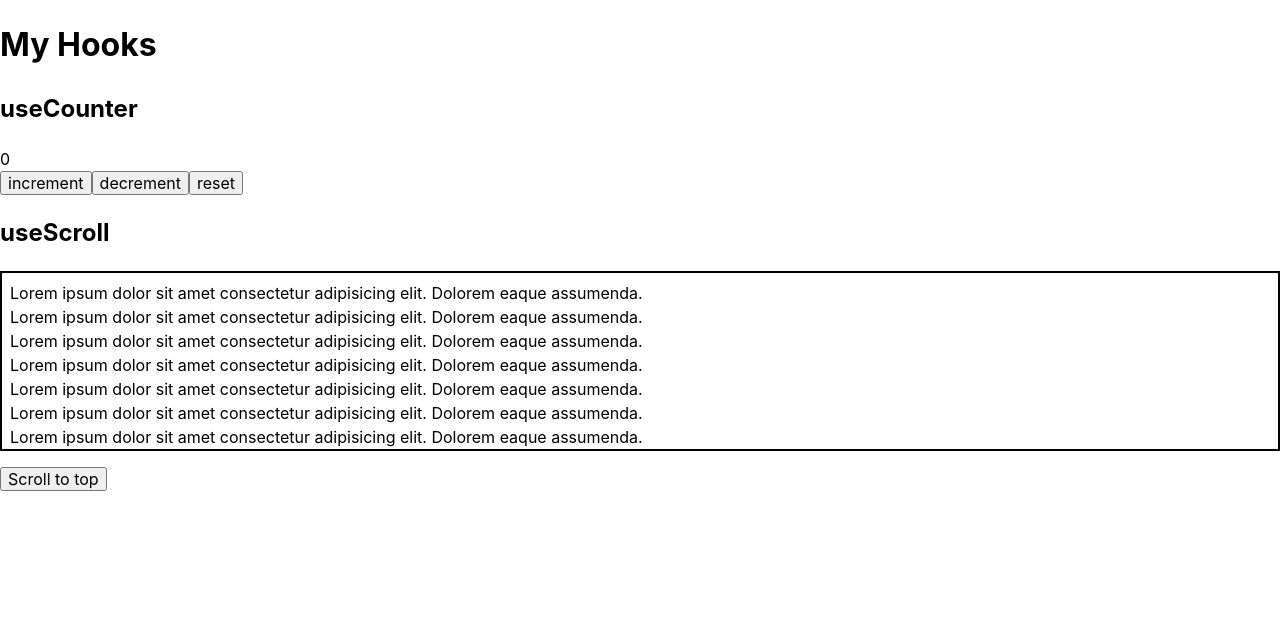
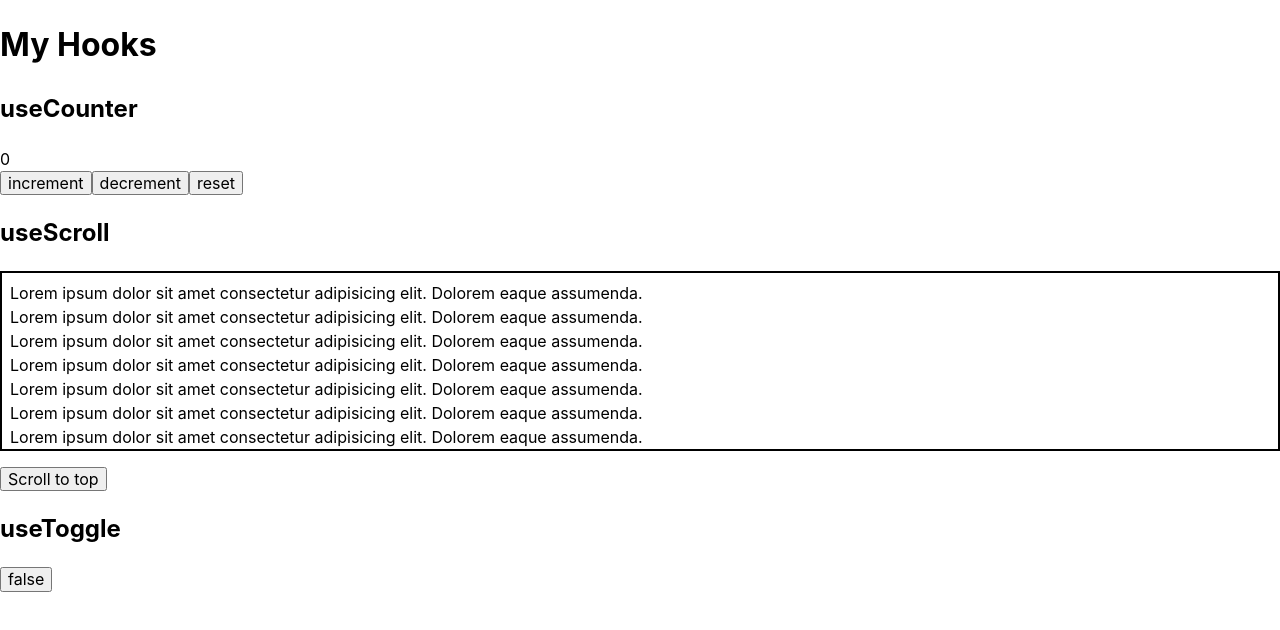
Before and after one commit to yha-1228/my-hooks, a React (Create React App) app: page / in a window 1280 px wide. Shown: the top 630 px of the page. Built offline with nearby package versions, Linux system fonts and the light colour scheme.

Commit message:
Add DemoUseToggle

```diff
--- a/src/App.tsx
+++ b/src/App.tsx
@@ -1,5 +1,5 @@
 import './styles/global.css'
-import { useCounter, useScroll } from './hooks'
+import { useCounter, useScroll, useToggle } from './hooks'
 
 function DemoUseCounter() {
   const { count, increment, decrement, reset } = useCounter(0)
@@ -34,6 +34,12 @@ function DemoUseScroll() {
   )
 }
 
+function DemoUseToggle() {
+  const [isOn, toggle] = useToggle(false)
+
+  return <button onClick={toggle}>{JSON.stringify(isOn)}</button>
+}
+
 function App() {
   return (
     <div>
@@ -48,6 +54,11 @@ function App() {
         <h2>useScroll</h2>
         <DemoUseScroll />
       </section>
+
+      <section>
+        <h2>useToggle</h2>
+        <DemoUseToggle />
+      </section>
     </div>
   )
 }
```
